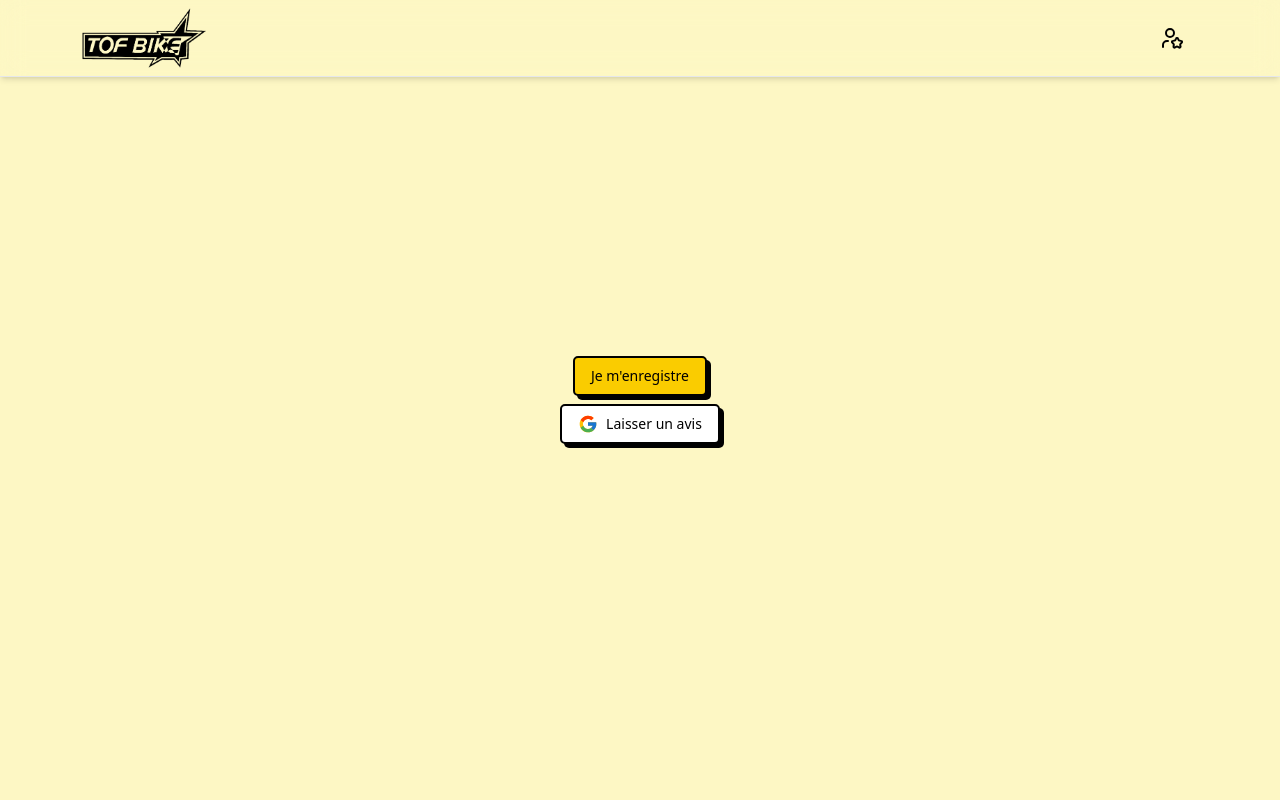
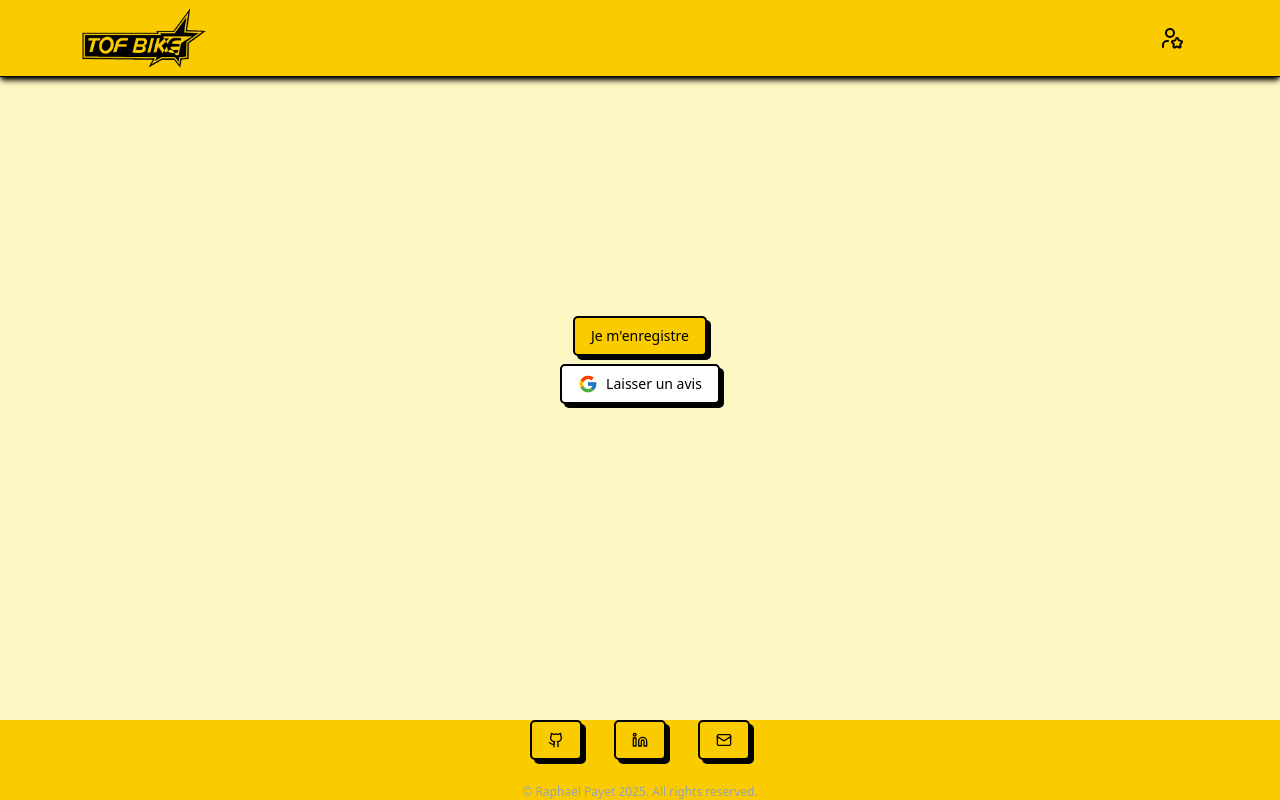
Before and after one commit to raphpay/Tof-Bike, a React (Vite) app: page / in a window 1280 px wide. Built offline with nearby package versions, Linux system fonts and the light colour scheme; no server answers; what @react-pdf/renderer would draw is missing.

Commit message:
Integrate footer #29

```diff
--- /dev/null
+++ b/src/ui/components/RentalFooter.tsx
@@ -0,0 +1,46 @@
+import { Github, Linkedin, Mail } from "lucide-react";
+import { Button } from "../../components/ui/button";
+
+export default function RentalFooter() {
+  const socialLinks = [
+    {
+      href: "https://github.com/raphpay",
+      label: "GitHub",
+      icon: <Github size={28} />,
+    },
+    {
+      href: "https://www.linkedin.com/in/raphael-payet/",
+      label: "LinkedIn",
+      icon: <Linkedin size={28} />,
+    },
+    {
+      href: "mailto:raphael.payet@etik.com",
+      label: "Email",
+      icon: <Mail size={28} />,
+    },
+  ];
+
+  return (
+    <footer className="bg-main w-full text-white">
+      <div className="mx-auto flex max-w-4xl flex-col items-center">
+        <div className="mb-4 flex flex-wrap justify-center gap-8">
+          {socialLinks.map((link) => (
+            <Button key={link.label}>
+              <a
+                href={link.href}
+                target="_blank"
+                rel="noopener noreferrer"
+                aria-label={link.label}
+              >
+                {link.icon}
+              </a>
+            </Button>
+          ))}
+        </div>
+        <div className="mt-2 text-center text-xs text-gray-400">
+          © Raphaël Payet 2025. All rights reserved.
+        </div>
+      </div>
+    </footer>
+  );
+}
--- a/src/ui/components/RentalNavBar.tsx
+++ b/src/ui/components/RentalNavBar.tsx
@@ -28,7 +28,7 @@ const RentalNavBar = ({ showTitle = false }: Props) => {
   }
 
   return (
-    <nav className="bg-primary fixed top-0 left-0 z-50 w-full border-b border-gray-200 shadow-md backdrop-blur-md">
+    <nav className="bg-main fixed top-0 left-0 z-50 w-full border-b shadow-md shadow-black">
       <div className="mx-auto flex max-w-6xl flex-row items-center justify-between px-4 py-2">
         {/* LEFT SIDE */}
         <div className="flex-shrink-0">
--- a/src/ui/pages/HomeRental.tsx
+++ b/src/ui/pages/HomeRental.tsx
@@ -1,6 +1,7 @@
 import { useNavigate } from "react-router-dom";
 import GoogleLogo from "../../../public/icons8-google.svg";
 import { Button as NeoButton } from "../../components/ui/button";
+import RentalFooter from "../components/RentalFooter";
 import RentalNavBar from "../components/RentalNavBar";
 
 export default function HomeRental() {
@@ -9,9 +10,9 @@ export default function HomeRental() {
   function navigateToGoogle() {}
 
   return (
-    <div>
+    <div className="flex min-h-screen flex-col">
       <RentalNavBar />
-      <div className="flex min-h-screen w-screen flex-col items-center justify-center gap-2">
+      <main className="flex flex-1 flex-col items-center justify-center gap-2">
         <NeoButton onClick={() => navigate("formulaire-location")}>
           Je m'enregistre
         </NeoButton>
@@ -26,7 +27,8 @@ export default function HomeRental() {
             Laisser un avis
           </a>
         </NeoButton>
-      </div>
+      </main>
+      <RentalFooter />
     </div>
   );
 }
```
